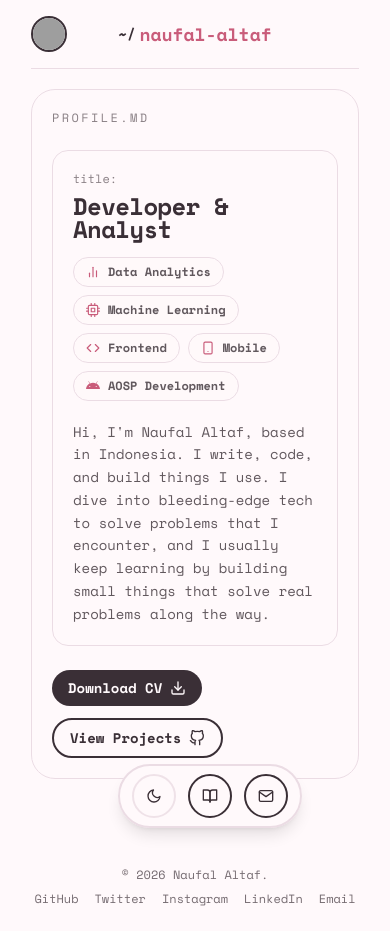
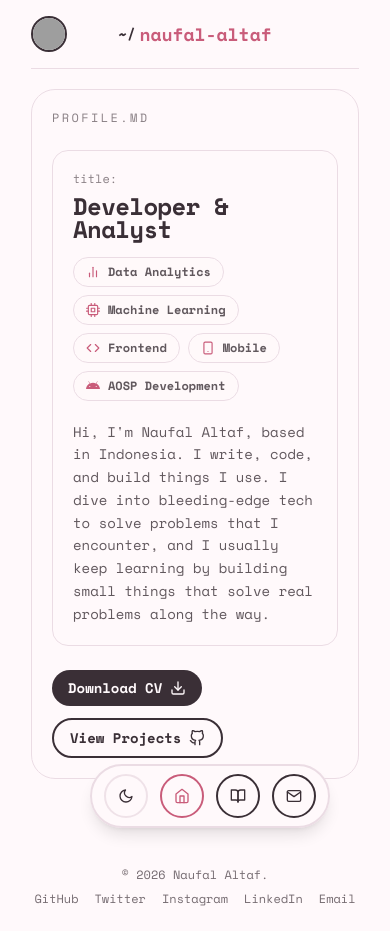
Before and after one commit to nawocci/site, a Next.js app: page / in a window 390 px wide. Built offline with nearby package versions, Linux system fonts and the light colour scheme; grey boxes are pictures that could not be loaded.

Commit message:
Add home button on mobile action bar

```diff
--- a/src/components/MobileActionBar.tsx
+++ b/src/components/MobileActionBar.tsx
@@ -2,17 +2,18 @@
 
 import { useEffect, useState } from "react";
 import Link from "next/link";
-import { FiBookOpen, FiMail } from "react-icons/fi";
+import { FiBookOpen, FiHome, FiMail } from "react-icons/fi";
 import ThemeToggle from "@/components/ThemeToggle";
 
 const mobileActionIconClasses =
   "inline-flex h-11 w-11 items-center justify-center rounded-full border-2 text-foreground transition-colors duration-200 hover:border-primary hover:text-primary";
 
 type MobileActionBarProps = {
+  isHomeRoute: boolean;
   isBlogRoute: boolean;
 };
 
-export default function MobileActionBar({ isBlogRoute }: MobileActionBarProps) {
+export default function MobileActionBar({ isHomeRoute, isBlogRoute }: MobileActionBarProps) {
   const [isVisible, setIsVisible] = useState(true);
 
   useEffect(() => {
@@ -60,6 +61,14 @@ export default function MobileActionBar({ isBlogRoute }: MobileActionBarProps) {
       <div className="motion-fade-up motion-delay-1 flex items-center gap-3 rounded-full border-2 border-border bg-background/95 px-3 py-2 shadow-lg backdrop-blur">
         <ThemeToggle />
         <Link
+          href="/"
+          aria-label="Home"
+          aria-current={isHomeRoute ? "page" : undefined}
+          className={`${mobileActionIconClasses} ${isHomeRoute ? "border-primary text-primary" : ""}`}
+        >
+          <FiHome className="h-4 w-4" />
+        </Link>
+        <Link
           href="/blog"
           aria-label="Blog"
           aria-current={isBlogRoute ? "page" : undefined}
--- a/src/components/Navbar.tsx
+++ b/src/components/Navbar.tsx
@@ -10,7 +10,7 @@ import MobileActionBar from "@/components/MobileActionBar";
 const actionPillClasses =
   "hidden rounded-full border-2 px-6 py-2.5 text-base font-bold text-foreground transition-colors duration-200 hover:border-primary hover:text-primary md:inline-flex";
 
-function NavbarView({ isBlogRoute }: { isBlogRoute: boolean }) {
+function NavbarView({ isHomeRoute, isBlogRoute }: { isHomeRoute: boolean; isBlogRoute: boolean }) {
   return (
     <>
       <nav className="w-full border-b border-border py-4 font-mono sm:border-b-0 sm:py-10">
@@ -72,21 +72,22 @@ function NavbarView({ isBlogRoute }: { isBlogRoute: boolean }) {
         </div>
       </nav>
 
-      <MobileActionBar isBlogRoute={isBlogRoute} />
+      <MobileActionBar isHomeRoute={isHomeRoute} isBlogRoute={isBlogRoute} />
     </>
   );
 }
 
 function NavbarPathAware() {
   const pathname = usePathname();
+  const isHomeRoute = pathname === "/";
   const isBlogRoute = pathname.startsWith("/blog");
 
-  return <NavbarView isBlogRoute={isBlogRoute} />;
+  return <NavbarView isHomeRoute={isHomeRoute} isBlogRoute={isBlogRoute} />;
 }
 
 export default function Navbar() {
   return (
-    <Suspense fallback={<NavbarView isBlogRoute={false} />}>
+    <Suspense fallback={<NavbarView isHomeRoute={true} isBlogRoute={false} />}>
       <NavbarPathAware />
     </Suspense>
   );
```
